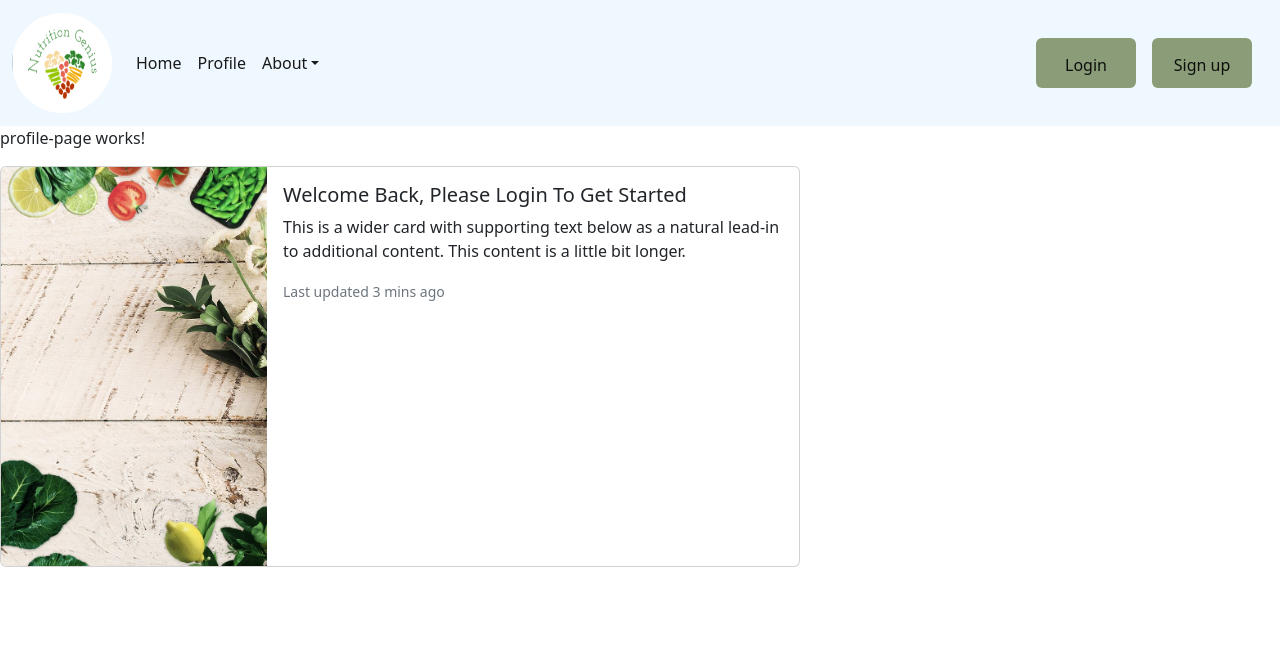
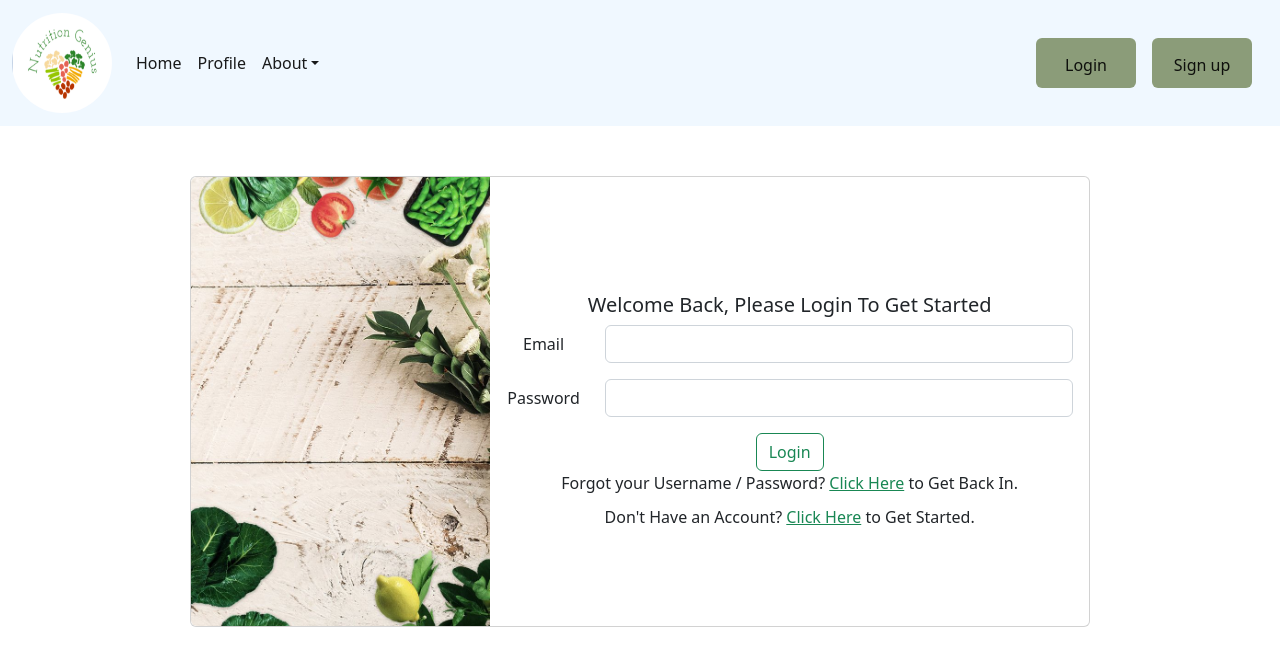
Before and after one commit to WVU-CS230-2022-08-Group09/nutrition-genius, an Angular app: page /Profile in a window 1280 px wide. Shown: the top 666 px of the page. Built offline with nearby package versions, Linux system fonts and the light colour scheme.

Commit message:
finished profile log in page

```diff
--- a/src/app/home-page/home-page.component.html
+++ b/src/app/home-page/home-page.component.html
@@ -25,23 +25,25 @@
             <img src="https://i.pinimg.com/474x/f0/db/e6/f0dbe691e4eaeb926b622a7cd9abfda2.jpg" class="card-img-top" alt="..."
             height=65.3%>
             <div class="card-body">
-              <h5 class="card-title">Card title</h5>
-              <p class="card-text">This is a longer card with supporting text below as a natural lead-in to additional content. This content is a little bit longer.</p>
-              <p class="card-text"><small class="text-muted">Last updated 3 mins ago</small></p>
+              <h5 class="card-title">Low Calorie Garlic Siracha Chicken</h5>
+              <p class="card-text">Looking for a quick but absolutely delicious meal? This chicken recipe packs a punch with
+                a variety of fresh ingredients. It is low in calorie but will fill you up quick!</p>
+              <p class="card-text"><small class="text-muted">300,000 users have already viewed this recipe!</small></p>
             </div>
           </div>
           <div class="card ">
             <img src="https://i.pinimg.com/474x/b2/02/a5/b202a5b11b6672344ba225a8c5889dc7.jpg" class="card-img-top" alt="..." height=65.3%>
             <div class="card-body">
-              <h5 class="card-title">Card title</h5>
+              <h5 class="card-title">Black Sesame Glazed Salmon Bowl</h5>
               <p class="card-text">
                 <img
             src="https://assets-global.website-files.com/625d2a5ca1316da92392fd13/627085282b05ab11b9cfcdd2_Marco%20Lavalle.jpeg"
             loading="lazy"
             id="circle"
                 />
-                This is a longer card with supporting text below as a natural lead-in to additional content. This content is a little bit longer.</p>
-              <p class="card-text"><small class="text-muted">Last updated 3 mins ago</small></p>
+                "I absolutely love this recipe! Its quick and easy for me to put together and super
+              flexible on what I can put inside. This recipe is my go to!" - user1234</p>
+              <p class="card-text"><small class="text-muted">Rated Number 1 this week</small></p>
             </div>
           </div>
           <div class="card ">
@@ -49,9 +51,10 @@
             height=65.3%
             >
             <div class="card-body">
-              <h5 class="card-title">Card title</h5>
-              <p class="card-text">This is a longer card with supporting text below as a natural lead-in to additional content. This content is a little bit longer.</p>
-              <p class="card-text"><small class="text-muted">Last updated 3 mins ago</small></p>
+              <h5 class="card-title">Vegan Meatballs with Spinach Pasta</h5>
+              <p class="card-text">Looking for something a little more sophisticated but still delicious? This vegan meatball and
+                spinach pasta recipe is perfect for those trying to eat healthy but not really know.</p>
+              <p class="card-text"><small class="text-muted">100,000 users have already viewed this recipe!</small></p>
             </div>
           </div>
         </div>
--- a/src/app/profile-page/profile-page/profile-page.component.css
+++ b/src/app/profile-page/profile-page/profile-page.component.css
@@ -0,0 +1,15 @@
+.card{
+    margin: 50px auto; /* Added */
+    float: none; /* Added */
+    margin-bottom: 50px; /* Added */
+}
+.inputEmail{
+    margin: 200px;
+}
+.card-body{
+    margin-top: 100px;
+    text-align: center;
+}
+.create-account{
+    margin: 10px auto;
+}
--- a/src/app/profile-page/profile-page/profile-page.component.html
+++ b/src/app/profile-page/profile-page/profile-page.component.html
@@ -1,5 +1,5 @@
-<p>profile-page works!</p>
-<div class="card mb-3" style="max-width: 800px;">
+
+<div class=" card" style="max-width: 900px;">
     <div class="row g-0">
       <div class="col-md-4">
         <img src="\assets\images\NutritionLogInBackground.jpg" class="img-fluid rounded-start" alt="...">
@@ -7,8 +7,31 @@
       <div class="col-md-8">
         <div class="card-body">
           <h5 class="card-title">Welcome Back, Please Login To Get Started</h5>
-          <p class="card-text">This is a wider card with supporting text below as a natural lead-in to additional content. This content is a little bit longer.</p>
-          <p class="card-text"><small class="text-muted">Last updated 3 mins ago</small></p>
+          <div class="mb-3 row">
+            <label for="inputEmail" class="col-sm-2 col-form-label">Email</label>
+            <div class="col-sm-10">
+              <input type="email" class="form-control" id="inputEmail">
+            </div>
+          </div>
+          <div class="mb-3 row">
+            <label for="inputPassword" class="col-sm-2 col-form-label">Password</label>
+            <div class="col-sm-10">
+              <input type="password" class="form-control" id="inputPassword">
+            </div>
+          </div>
+          <button class="btn btn-outline-success">
+            <a href="#" class="nav-item nav-link active">Login</a>
+          </button>
+          <div class="forgot-password">
+            <p class="card-text" style="transform: rotate(0);">
+             Forgot your Username / Password?  <a href="#" class="text-success stretched-link">Click Here</a> to Get Back In<code></code>.
+            </p>
+          </div>
+          <div class="create-account">
+            <p class="card-text" style="transform: rotate(0);">
+             Don't Have an Account?  <a href="#" class="text-success stretched-link">Click Here</a> to Get Started<code></code>.
+            </p>
+          </div>
         </div>
       </div>
     </div>
```
